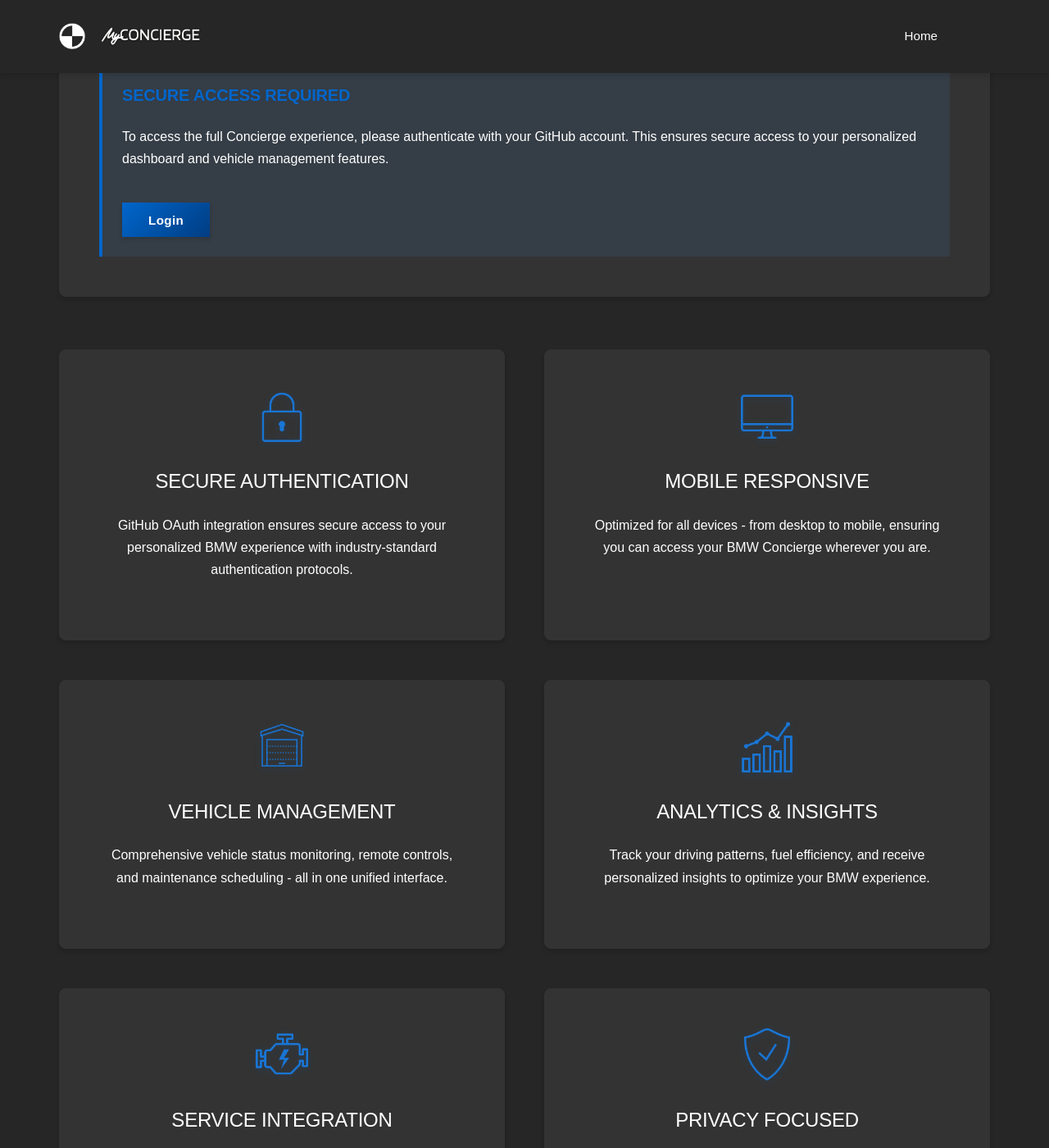
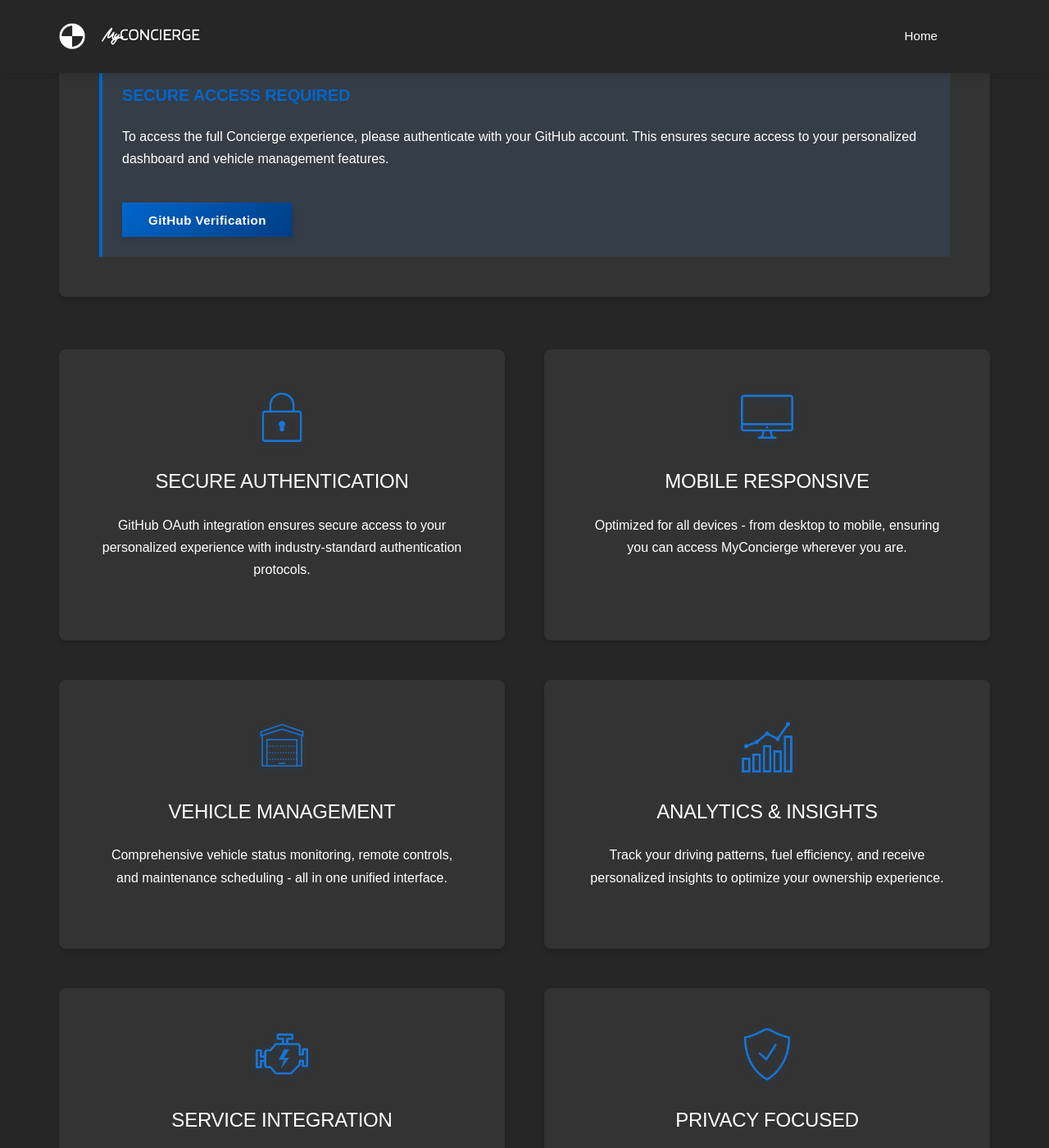
Before and after one commit to chatala1/BMW-Concierge, a Jekyll site: the page built from index.html, in a window 1280 px wide and 1400 px high, scrolled down 728 px. Shown: the whole window at 82% size. Built offline with Jekyll 4.4.1, drawn with Linux system fonts in a browser that asks for light colours; some web fonts are replaced; some of the changed text lies outside the part shown.

Commit message:
Update index.html

```diff
--- a/index.html
+++ b/index.html
@@ -22,7 +22,7 @@
             <h3>SECURE ACCESS REQUIRED</h3>
             <p>To access the full Concierge experience, please authenticate with your GitHub account. This ensures secure access to your personalized dashboard and vehicle management features.</p>
             <button onclick="bmwAuth.login()" class="btn btn-primary" style="margin-top: 1rem;">
-                Login
+                GitHub Verification
             </button>
         </div>
     </div>
@@ -42,13 +42,13 @@
     <div class="feature-card">
         <i data-lucide="lock" class="icon"></i>
         <h3>Secure Authentication</h3>
-        <p>GitHub OAuth integration ensures secure access to your personalized BMW experience with industry-standard authentication protocols.</p>
+        <p>GitHub OAuth integration ensures secure access to your personalized experience with industry-standard authentication protocols.</p>
     </div>
 
     <div class="feature-card">
         <i data-lucide="monitor" class="icon"></i>
         <h3>Mobile Responsive</h3>
-        <p>Optimized for all devices - from desktop to mobile, ensuring you can access your BMW Concierge wherever you are.</p>
+        <p>Optimized for all devices - from desktop to mobile, ensuring you can access MyConcierge wherever you are.</p>
     </div>
 
     <div class="feature-card">
@@ -60,7 +60,7 @@
     <div class="feature-card">
         <i data-lucide="bar-chart-3" class="icon"></i>
         <h3>Analytics & Insights</h3>
-        <p>Track your driving patterns, fuel efficiency, and receive personalized insights to optimize your BMW experience.</p>
+        <p>Track your driving patterns, fuel efficiency, and receive personalized insights to optimize your ownership experience.</p>
     </div>
 
     <div class="feature-card">
@@ -79,11 +79,11 @@
 <div class="card">
     <h2>GETTING STARTED</h2>
     <ol style="margin-left: 1.5rem; margin-top: 1rem;">
-        <li><strong>AUTHENTICATE:</strong> Click the "Login with GitHub" button to securely access your account</li>
+        <li><strong>AUTHENTICATE:</strong> Click the "GitHub Verification" button to securely access your account</li>
         <li><strong>EXPLORE:</strong> Navigate to your personalized dashboard to see available features</li>
-        <li><strong>CONNECT:</strong> Link your BMW account to access vehicle-specific functions</li>
+        <li><strong>CONNECT:</strong> Link your ConnectedDrive account to access vehicle-specific functions</li>
         <li><strong>CUSTOMIZE:</strong> Set up your preferences and notification settings</li>
-        <li><strong>ENJOY:</strong> Experience an enhanced MyBMW companion application</li>
+        <li><strong>ENJOY:</strong> Experience an enhanced MyConcierge companion application</li>
     </ol>
 </div>
 
```
